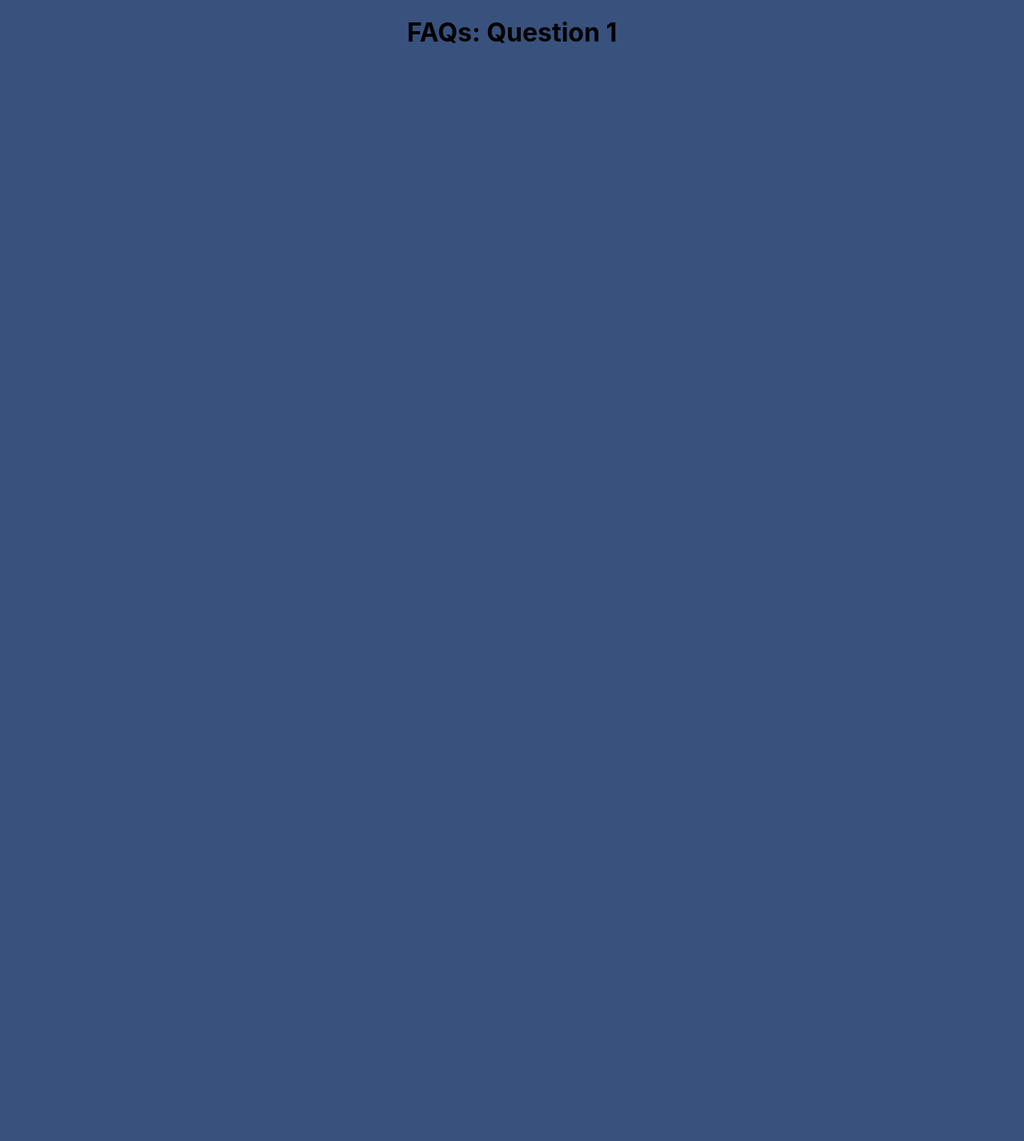
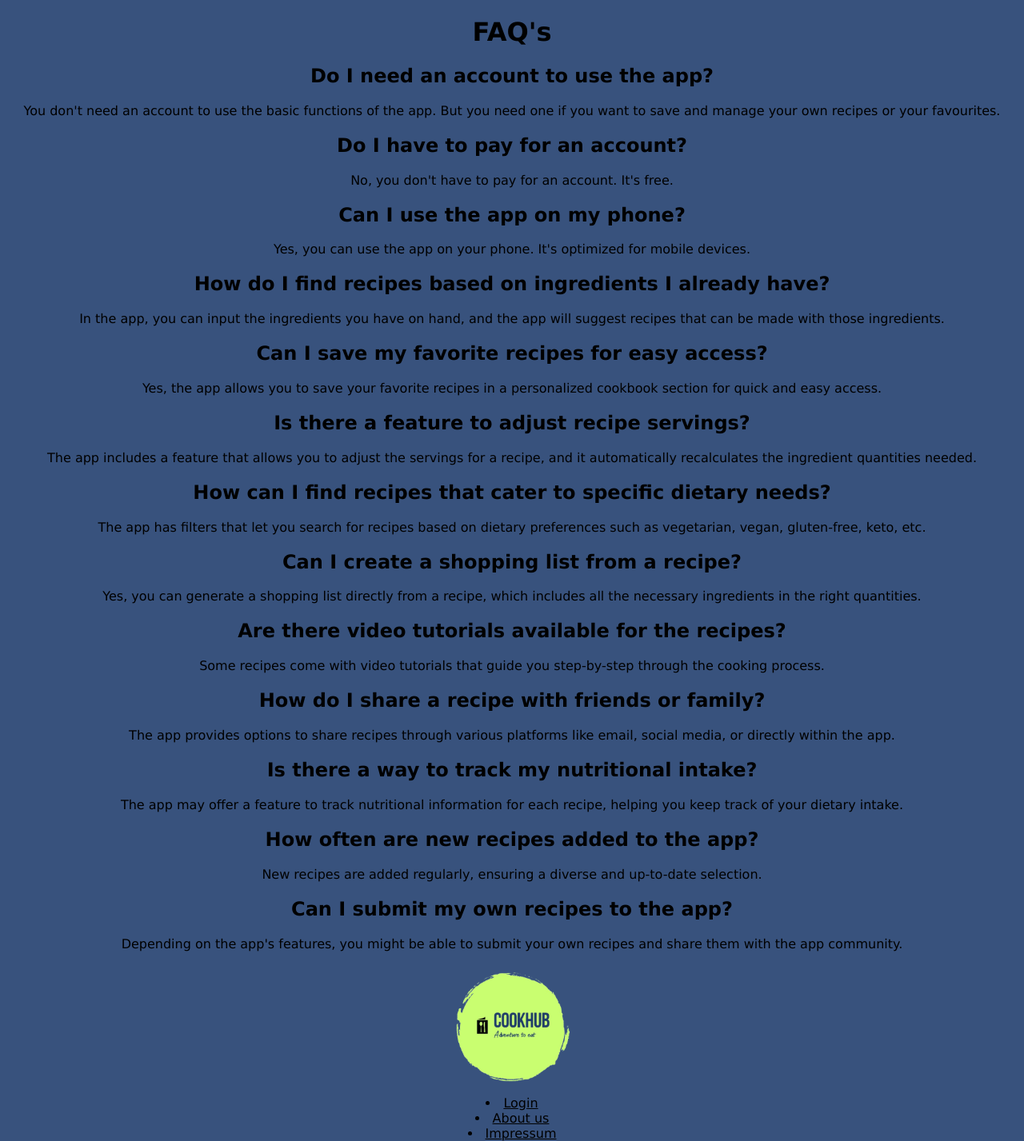
Before and after one commit to SE-TINF22B6/CookHub, a React (Create React App) app in the folder Frontend/: page /faqs in a window 1280 px wide. Shown: the whole page at 80% size. Before the commit the page ends 800 px from the top, so only its background shows below. Built offline with nearby package versions, Linux system fonts and the light colour scheme.

Commit message:
Added FAQsPage.tsx and some questions

```diff
--- a/Frontend/src/FAQsPage.tsx
+++ b/Frontend/src/FAQsPage.tsx
@@ -1,5 +1,64 @@
+import logo from "./assets/Logo_no_background.svg";
+import React from "react";
+
 export default function FAQsPage(){
     return(
-        <h1>FAQs: Question 1</h1>
+        <div className="FAQPage">
+            <header className="header">
+                <title>FAQ's</title>
+            </header>
+            <div className="body">
+
+                <h1>FAQ's</h1>
+
+                <h2>Do I need an account to use the app?</h2>
+                <p>You don't need an account to use the basic functions of the app. But you need one if you want to save and manage your own recipes or your favourites.</p>
+
+                <h2>Do I have to pay for an account?</h2>
+                <p>No, you don't have to pay for an account. It's free.</p>
+
+                <h2>Can I use the app on my phone?</h2>
+                <p>Yes, you can use the app on your phone. It's optimized for mobile devices.</p>
+
+                <h2>How do I find recipes based on ingredients I already have?</h2>
+                <p>In the app, you can input the ingredients you have on hand, and the app will suggest recipes that can be made with those ingredients.</p>
+
+                <h2>Can I save my favorite recipes for easy access?</h2>
+                <p>Yes, the app allows you to save your favorite recipes in a personalized cookbook section for quick and easy access.</p>
+
+                <h2>Is there a feature to adjust recipe servings?</h2>
+                <p>The app includes a feature that allows you to adjust the servings for a recipe, and it automatically recalculates the ingredient quantities needed.</p>
+
+                <h2>How can I find recipes that cater to specific dietary needs?</h2>
+                <p>The app has filters that let you search for recipes based on dietary preferences such as vegetarian, vegan, gluten-free, keto, etc.</p>
+
+                <h2>Can I create a shopping list from a recipe?</h2>
+                <p>Yes, you can generate a shopping list directly from a recipe, which includes all the necessary ingredients in the right quantities.</p>
+
+                <h2>Are there video tutorials available for the recipes?</h2>
+                <p>Some recipes come with video tutorials that guide you step-by-step through the cooking process.</p>
+
+                <h2>How do I share a recipe with friends or family?</h2>
+                <p>The app provides options to share recipes through various platforms like email, social media, or directly within the app.</p>
+
+                <h2>Is there a way to track my nutritional intake?</h2>
+                <p>The app may offer a feature to track nutritional information for each recipe, helping you keep track of your dietary intake.</p>
+
+                <h2>How often are new recipes added to the app?</h2>
+                <p>New recipes are added regularly, ensuring a diverse and up-to-date selection.</p>
+
+                <h2>Can I submit my own recipes to the app?</h2>
+                <p>Depending on the app's features, you might be able to submit your own recipes and share them with the app community.</p>
+
+                <img src={logo} className="App-logo" alt="logo"/>
+
+                <li><a href='login'>Login</a></li>
+                <li><a href='about'>About us</a></li>
+                <li><a href='impressum'>Impressum</a></li>
+
+
+            </div>
+
+        </div>
     );
 }
```
